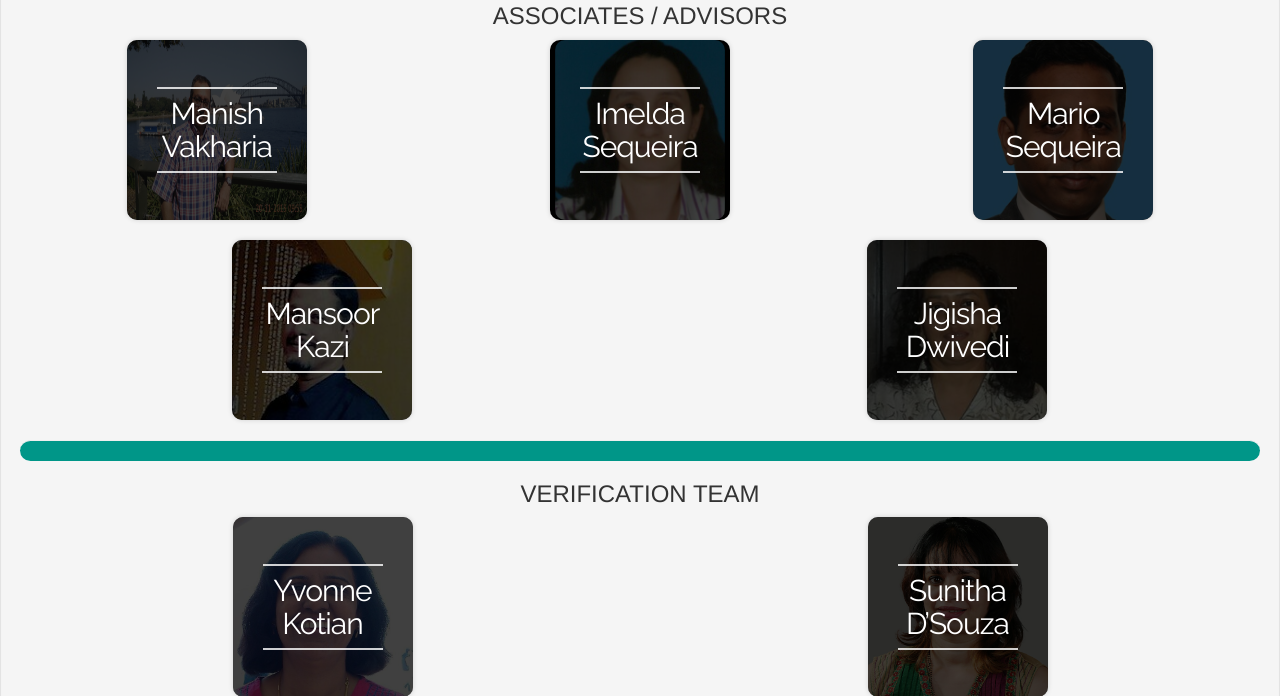
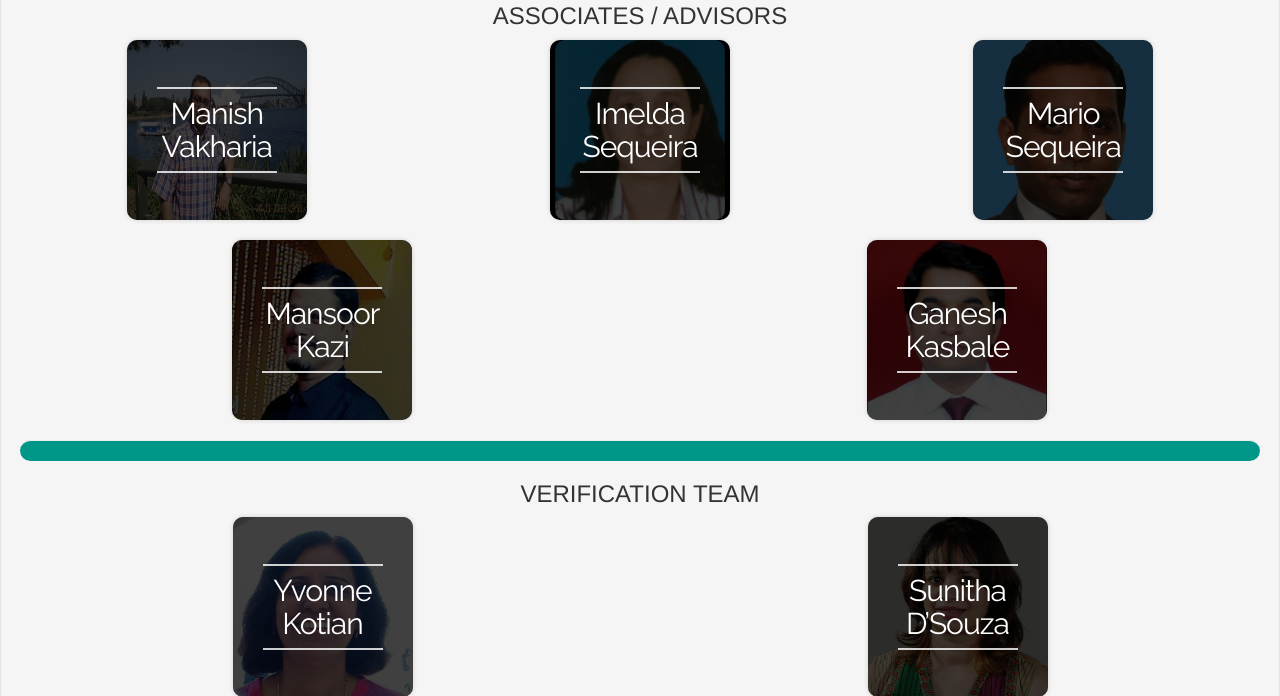
Before and after one commit to caje731/helpinghands, a Django app: page /people/ in a window 1280 px wide. Shown: the part 1024-1720 px from the top of the page. Run offline with Django 3.2, Linux system fonts and the light colour scheme; some libraries are stand-ins or nearby versions.

Commit message:
#145685174780650 Replace Jigisha with Ganesh Kasbale

```diff
--- a/donations/templates/donations/nav_bar/people.html
+++ b/donations/templates/donations/nav_bar/people.html
@@ -132,9 +132,9 @@
 	</div>
 	<div class="col-md-4 col-md-offset-2">
 		<figure class="snip1091 navy center-block">
-			<img class="img-responsive center-block" src="{% static "donations/img/people/JigishaDwivedi.jpg" %}" alt="Jigisha Dwivedi"/>
+			<img class="img-responsive center-block" src="{% static "donations/img/people/GaneshKasbale.jpg" %}" alt="Ganesh Kasbale"/>
 			<figcaption>
-		    	<h2>Jigisha  <span>Dwivedi</span></h2>
+		    	<h2>Ganesh <span>Kasbale</span></h2>
 		  	</figcaption>
 		</figure>
 	</div>
```
Also changed, not shown: donations/static/donations/img/people/GaneshKasbale.jpg (added).
